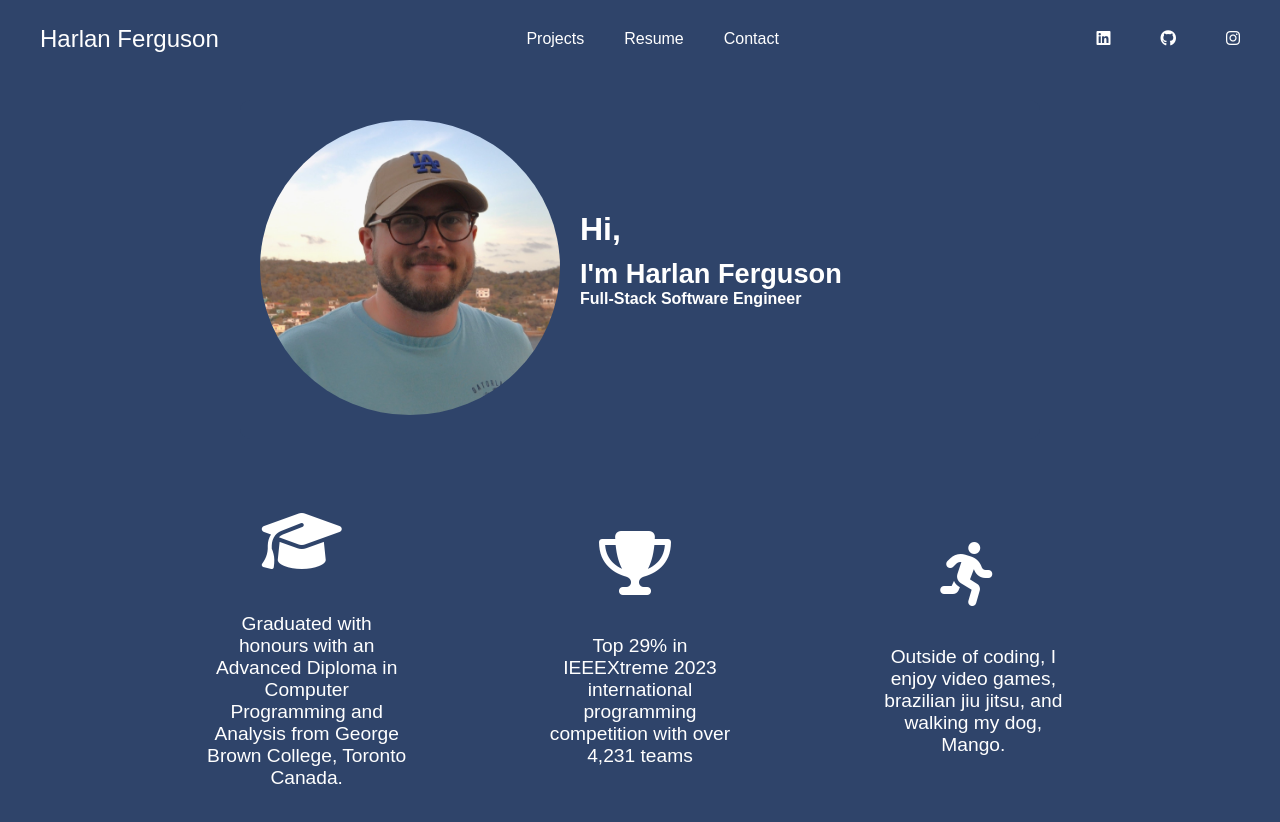
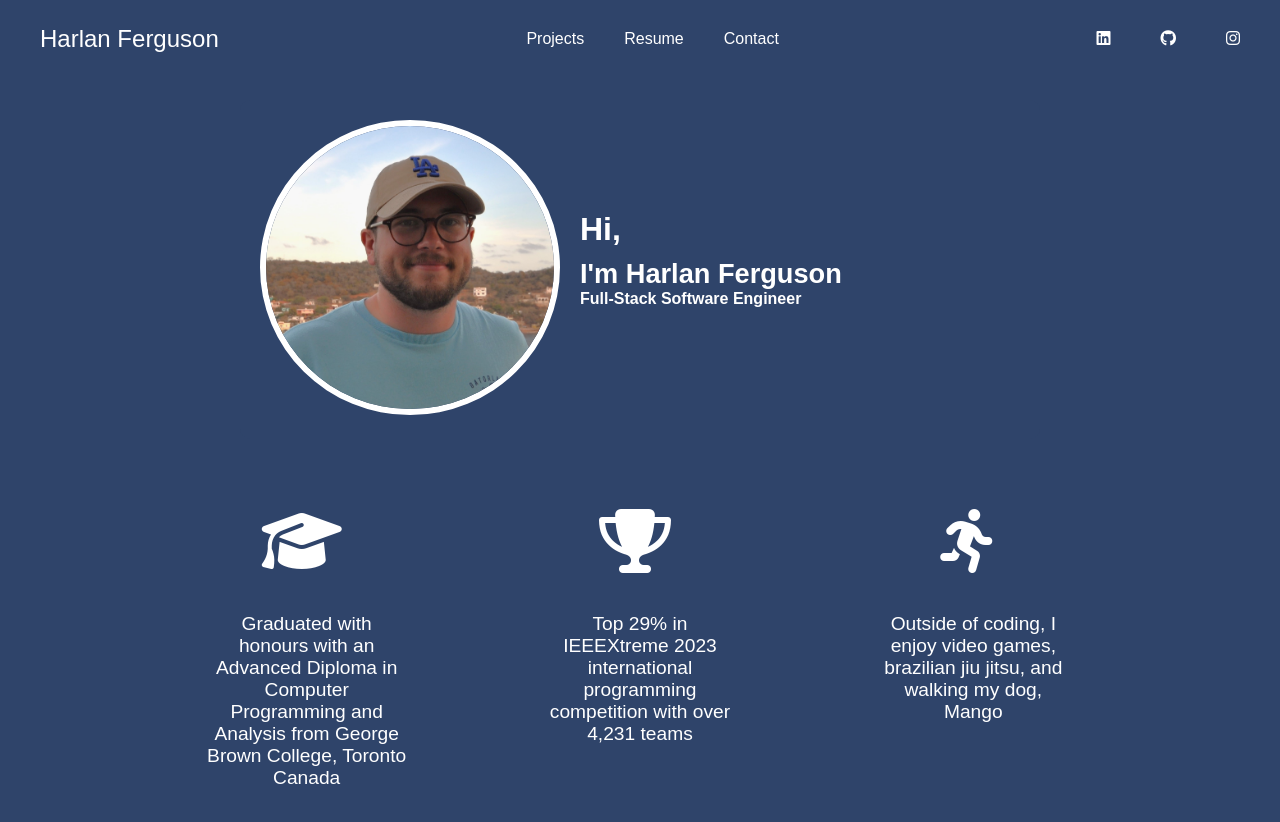
Before and after one commit to hjferguson/hjferguson.github.io, a React (Create React App) app in the folder portfolio/: page / in a window 1280 px wide. Shown: the top 822 px of the page. Built offline with nearby package versions, Linux system fonts and the light colour scheme.

Commit message:
final tweaks to about section for now

```diff
--- a/portfolio/src/components/About.css
+++ b/portfolio/src/components/About.css
@@ -56,6 +56,9 @@ body {
   max-width: 300px; /* Adjust this value as needed */
   height: auto;
   border-radius: 50%; /* Optional: To make the image circular */
+  border-color:#ffffff;
+  border-width: 6px;
+  border-style: solid;
 }
 
 .text-container {
@@ -110,11 +113,9 @@ body {
   font-size: 1.2em;
   margin: 0;
   max-width: 200px;
+  max-height: 200px;
+  min-height: 200px;
 }
-
-
-
-
 
 
 
--- a/portfolio/src/components/About.js
+++ b/portfolio/src/components/About.js
@@ -20,7 +20,7 @@ const About = () => (
       <div className="additional-info">
         <div className="info-item">
           <i className="fas fa-graduation-cap"></i>
-          <p>Graduated with honours with an Advanced Diploma in Computer Programming and Analysis from George Brown College, Toronto Canada.</p>
+          <p>Graduated with honours with an Advanced Diploma in Computer Programming and Analysis from George Brown College, Toronto Canada</p>
         </div>
         <div className="info-item">
           <i className="fas fa-trophy"></i>
@@ -28,7 +28,7 @@ const About = () => (
         </div>
         <div className="info-item">
           <i className="fas fa-running"></i>
-          <p>Outside of coding, I enjoy video games, brazilian jiu jitsu, and walking my dog, Mango.</p>
+          <p>Outside of coding, I enjoy video games, brazilian jiu jitsu, and walking my dog, Mango</p>
         </div>
       </div>
     </div>
```
